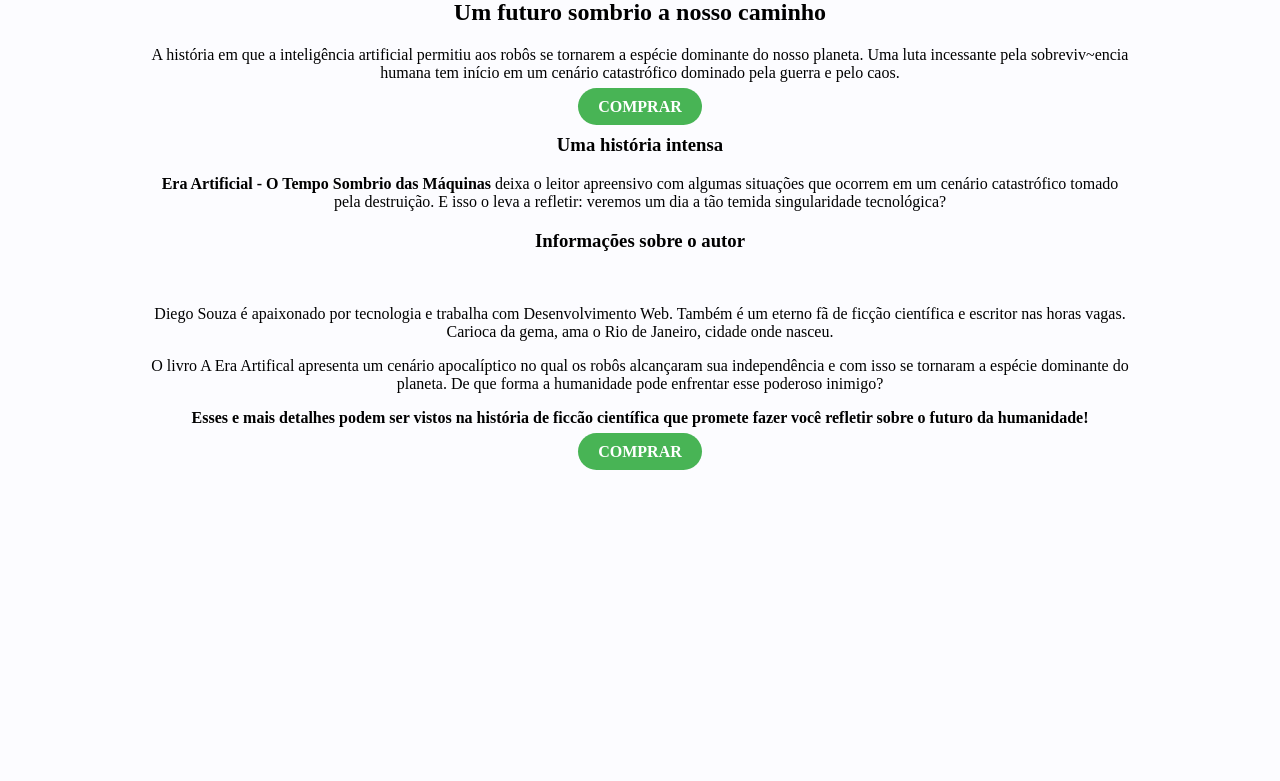
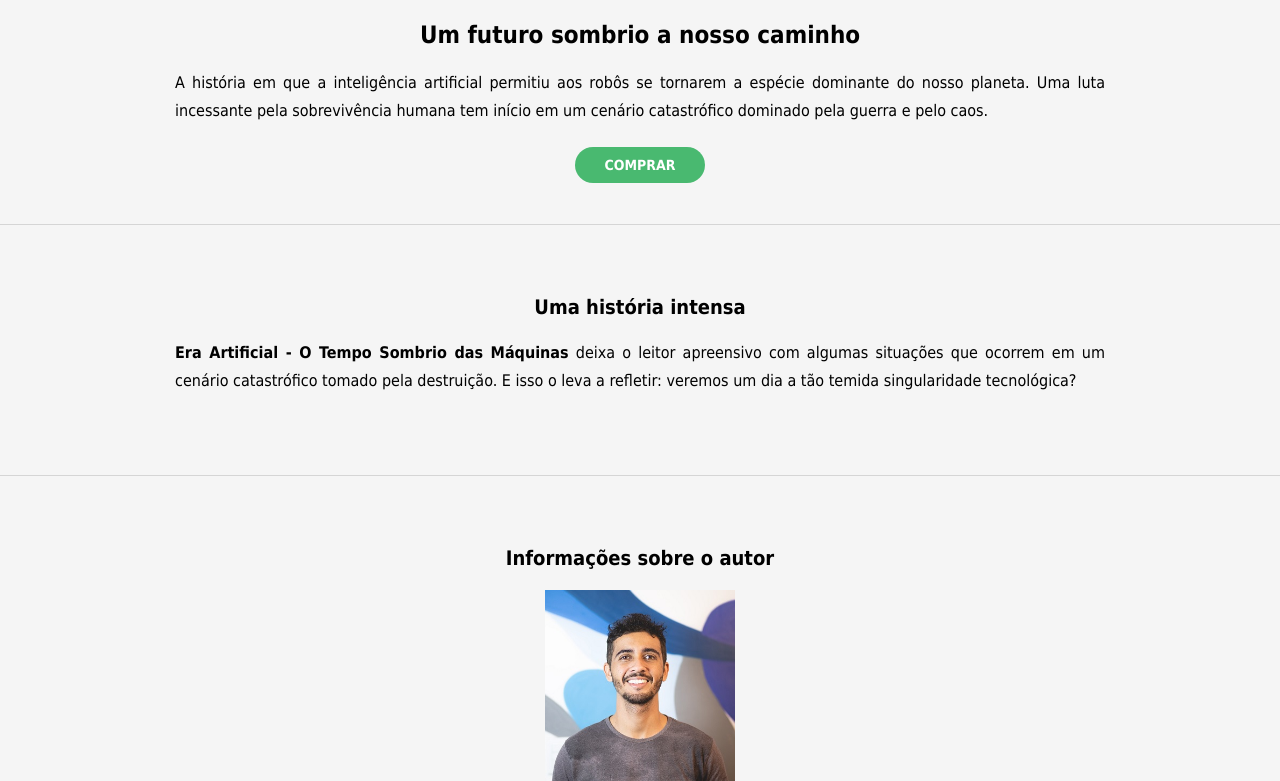
Before and after one commit to d3kuma/devmedia, a plain HTML site: page 5-projeto-livro/index.html in a window 1280 px wide. Shown: the part 405-1186 px from the top of the page. Before the commit the page ends 875 px from the top, so only its background shows below. Drawn offline with Linux system fonts and the light colour scheme.

Commit message:
:sparkles: Adicionado estilo à página

```diff
--- a/4-barbearia/style.css
+++ b/4-barbearia/style.css
@@ -32,6 +32,10 @@ h2{
     margin: 35px 20px;
 }
 
+div.divisao{
+    border-top: 1px solid black;
+}
+
 h3{
     font-size: 18px;
     font-family: Verdana;
@@ -54,6 +58,7 @@ p{
 
 span{
     font-weight: bold;
+    color: red;
 }
 
 a{
--- a/5-projeto-livro/index.html
+++ b/5-projeto-livro/index.html
@@ -4,16 +4,17 @@
     <meta charset="UTF-8">
     <meta http-equiv="X-UA-Compatible" content="IE=edge">
     <meta name="viewport" content="width=device-width, initial-scale=1.0">
+    <meta name="description" content="A guerra entre homens e robôs que mudou drasticamente a vida na Terra">
     <title>Livro: A Era Artificial</title>
     <link rel="stylesheet" href="style.css">
 </head>
 <body>
     <div>
         <h1>A Era Artificial</h1>
-        <img src="https://m.media-amazon.com/images/I/411cRodQpFL.jpg" alt="">
+        <img src="./img/capa-livro.jpg" alt="">
         <h2>Um futuro sombrio a nosso caminho</h2>
-        <p>A história em que a inteligência artificial permitiu aos robôs se tornarem a espécie dominante do nosso planeta. Uma luta incessante pela sobreviv~encia humana tem início em um cenário catastrófico dominado pela guerra e pelo caos.</p>
-        <a href="https://www.amazon.com.br/Era-Artificial-tempo-sombrio-máquinas-ebook/dp/B07VFF5368">Comprar</a>
+        <p>A história em que a inteligência artificial permitiu aos robôs se tornarem a espécie dominante do nosso planeta. Uma luta incessante pela sobrevivência humana tem início em um cenário catastrófico dominado pela guerra e pelo caos.</p>
+        <a href="https://amzn.to/3bXy1g9" target="_blank">Comprar</a>
     </div>
         <div>
             <h3>Uma história intensa</h3>
@@ -21,13 +22,13 @@
         </div>
         <div>
             <h3>Informações sobre o autor</h3>
-            <img src="" alt="">
+            <img src="img/autor.jpg" alt="">
             <p>Diego Souza é apaixonado por tecnologia e trabalha com Desenvolvimento Web. Também é um eterno fã de ficção científica e escritor nas horas vagas. Carioca da gema, ama o Rio de Janeiro, cidade onde nasceu.</p>
         </div>
         <div>
             <p>O livro A Era Artifical apresenta um cenário apocalíptico no qual os robôs alcançaram sua independência e com isso se tornaram a espécie dominante do planeta. De que forma a humanidade pode enfrentar esse poderoso inimigo?</p>
             <p><span>Esses e mais detalhes podem ser vistos na história de ficcão científica que promete fazer você refletir sobre o futuro da humanidade!</span></p>
-            <a href="https://www.amazon.com.br/Era-Artificial-tempo-sombrio-máquinas-ebook/dp/B07VFF5368">Comprar</a>
+            <a href="https://amzn.to/3bXy1g9" target="_blank">Comprar</a>
         </div>
 </body>
 </html>
--- a/5-projeto-livro/style.css
+++ b/5-projeto-livro/style.css
@@ -1,21 +1,43 @@
 body{
-    background-color: #fcfcff;
+    background-color: #f5f5f5;
+    margin: 0;
+    font-family: Tahoma, sans-serif;
+    text-align: center;
 }
 
 div{
-    width: 980px;
-    margin: 0 auto;
-    text-align: center;
+    padding: 50px;
+    border-top: 1px solid #d5d5d5;
+}
+
+img{
+    width: 190px;
+}
+
+h2{
+    font-size: 24px;
+}
+
+p{
+    text-align: justify;
+    line-height: 28px;
+    width: 930px;
+    margin: 15px auto 30px auto;
 }
 
 a{
-    background-color: #48b455;
+    background-color: #49b970;
     text-transform: uppercase;
     text-decoration: none;
     font-weight: bold;
+    font-size: 14px;
     color: #fff;
-    padding: 10px 20px;
-    border-radius: 20px;
+    padding: 10px 30px;
+    border-radius: 25px;
+}
+
+h3{
+    font-size: 20px;
 }
 
 span{
```
Also changed, not shown: 5-projeto-livro/img/autor.jpg (added), 5-projeto-livro/img/capa-livro.jpg (added).
